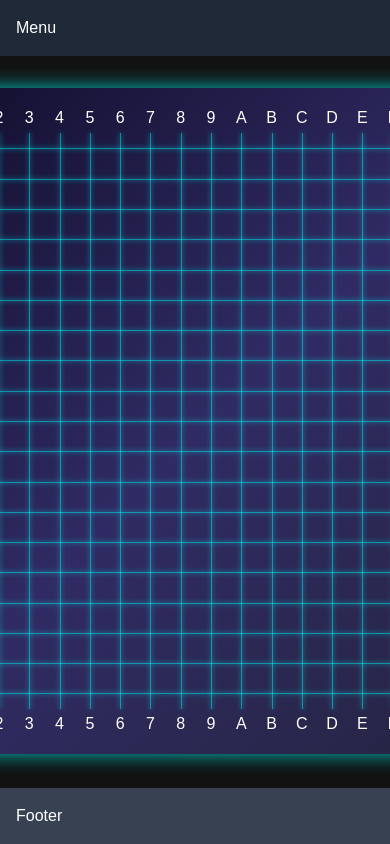
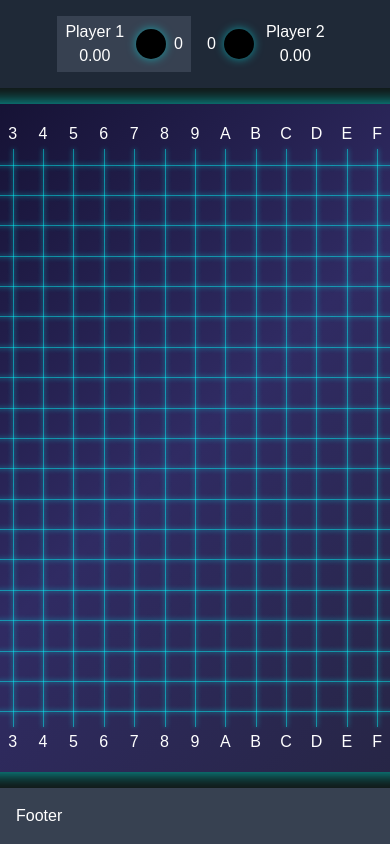
Before and after one commit to Tonio2/Gomoku, a React (Create React App) app in the folder GomokuFront/: page /online_game in a window 390 px wide. Built offline with nearby package versions, Linux system fonts and the light colour scheme; no server answers.

Commit message:
feat: responsive player stats

```diff
--- a/GomokuFront/src/components/Board.tsx
+++ b/GomokuFront/src/components/Board.tsx
@@ -22,7 +22,7 @@ const Board: React.FC<IBoard> = ({
   const [hoveredCell, setHoveredCell] = React.useState<[number, number]>([
     -1, -1,
   ]);
-  const innerHeight = height - 96;
+  const innerHeight = height - 62;
   const squareHeight = innerHeight / (board.length + 2);
   const heightString = squareHeight.toString();
   return (
--- /dev/null
+++ b/GomokuFront/src/components/Player1.tsx
@@ -0,0 +1,34 @@
+import React from "react";
+
+import { Player, StoneType } from "../interface";
+import Stone from "./Stone";
+
+const Player1: React.FC<{ player: Player; highlighted: boolean }> = ({
+  player,
+  highlighted,
+}) => {
+  const { color, score, time } = player;
+  return (
+    <div
+      className={
+        "flex flex-row items-center gap-3 px-2 md:px-4 py-1" +
+        (highlighted ? " bg-gray-700" : "")
+      }
+    >
+      <div className="flex flex-col items-center md:gap-1">
+        <h2>Player 1</h2>
+        <div className="text-white">{time.toFixed(2)}</div>
+      </div>
+      <div className="flex flex-row gap-2">
+        <Stone
+          value={color === 0 ? "X" : "O"}
+          type={StoneType.Display}
+          height={40}
+        />
+        <p className="text-white align-center leading-[30px]">{score}</p>
+      </div>
+    </div>
+  );
+};
+
+export default Player1;
--- /dev/null
+++ b/GomokuFront/src/components/Player2.tsx
@@ -0,0 +1,34 @@
+import React from "react";
+
+import { Player, StoneType } from "../interface";
+import Stone from "./Stone";
+
+const Player2: React.FC<{ player: Player; highlighted: boolean }> = ({
+  player,
+  highlighted,
+}) => {
+  const { color, score, time } = player;
+  return (
+    <div
+      className={
+        "flex flex-row items-center gap-3 px-2 md:px-4 py-1" +
+        (highlighted ? " bg-gray-700" : "")
+      }
+    >
+      <div className="flex flex-row gap-2">
+        <p className="text-white align-center leading-[30px]">{score}</p>
+        <Stone
+          value={color === 0 ? "X" : "O"}
+          type={StoneType.Display}
+          height={40}
+        />
+      </div>
+      <div className="flex flex-col items-center md:gap-1">
+        <h2>Player 2</h2>
+        <div className="text-white">{time.toFixed(2)}</div>
+      </div>
+    </div>
+  );
+};
+
+export default Player2;
--- a/GomokuFront/src/pages/OnlineRoomPage.tsx
+++ b/GomokuFront/src/pages/OnlineRoomPage.tsx
@@ -6,6 +6,8 @@ import useGameLogic from "../hooks/useOnlineGameLogic";
 import Board from "../components/Board";
 import RoleModal from "../components/RoleModal";
 import ListMoves from "../components/ListMoves";
+import Player1 from "../components/Player1";
+import Player2 from "../components/Player2";
 
 const OnlineRoomPage: React.FC<{
   notify: (msg: string, type: string) => void;
@@ -69,12 +71,15 @@ const OnlineRoomPage: React.FC<{
 
   return (
     <div className="flex flex-col h-screen">
-      <div className="bg-gray-800 text-white p-4">Menu</div>
+      <div className="bg-gray-800 text-white p-4 flex justify-center md:gap-8 gap-2">
+        <Player1 player={players[0]} highlighted={nextPlayerId == 0} />
+        <Player2 player={players[1]} highlighted={nextPlayerId == 1} />
+      </div>
 
-      <div className="flex-grow p-8 overflow-x-auto" id="content">
+      <div className="flex-grow p-4 overflow-x-auto" id="content">
         <div className="flex">
           <div className="flex-grow flex justify-center">
-            <div className="game-board">{boardJSX}</div>
+            <div className="game-board me-4 md:me-0">{boardJSX}</div>
           </div>
           {isVisible && (
             <div className="flex justify-start">
```
